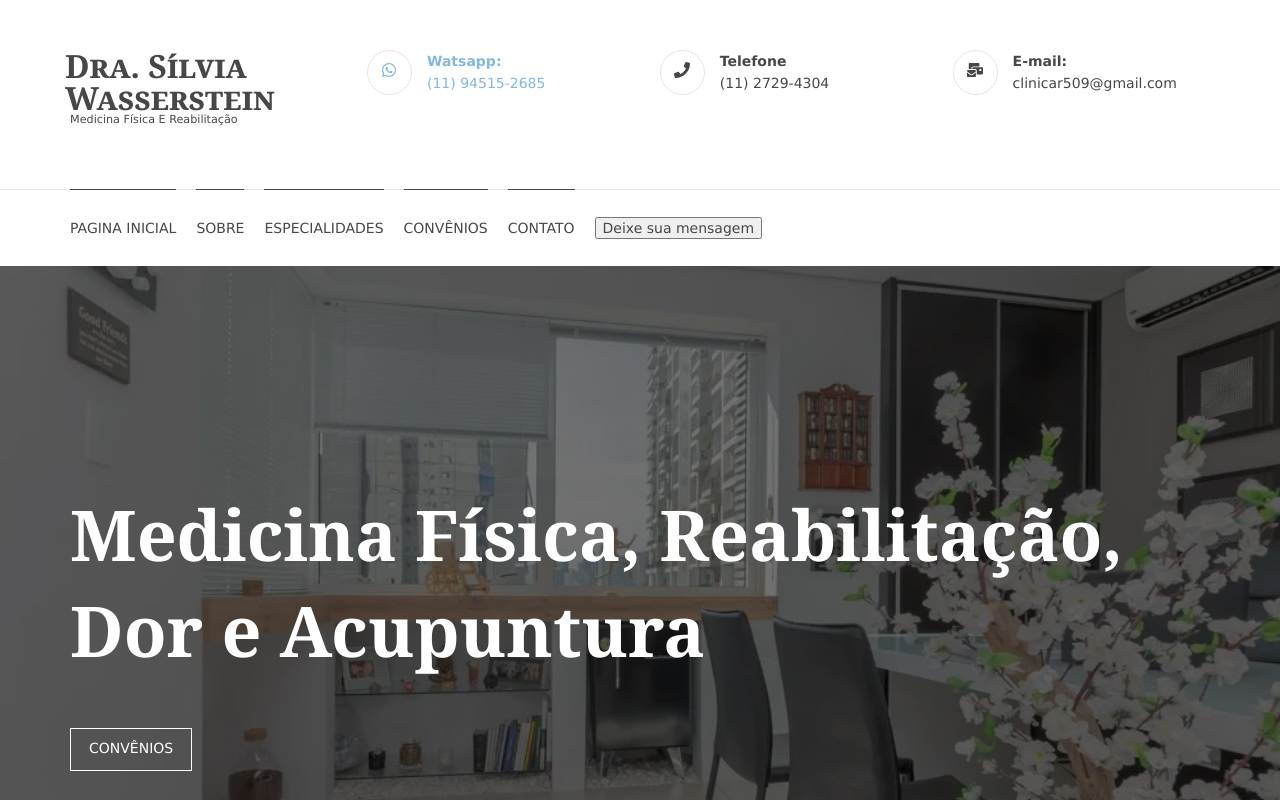
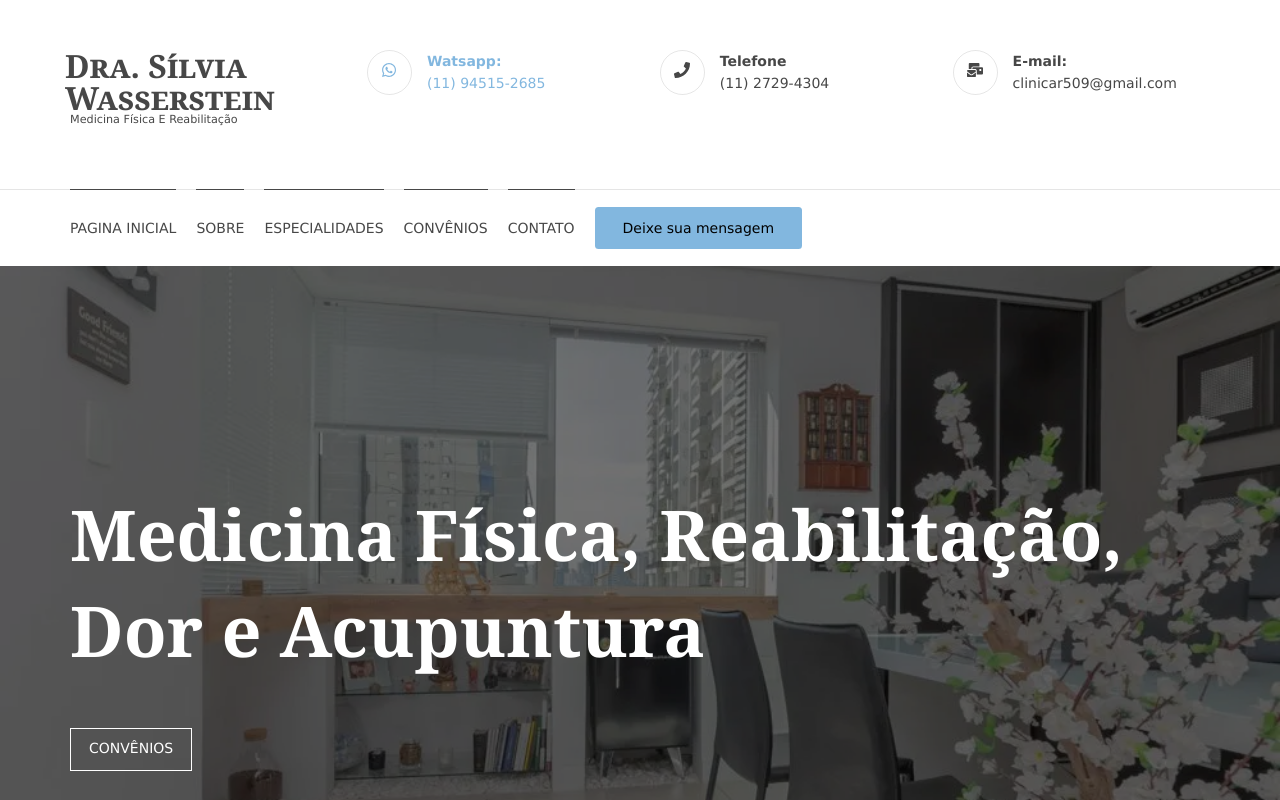
Before and after one commit to GLaveli/Wasserstein, a React (Create React App) app: page / in a window 1280 px wide. Shown: the top 800 px of the page. Built offline with nearby package versions, Linux system fonts and the light colour scheme; no server answers; some icons are missing.

Commit message:
update button new message

```diff
--- a/src/components/MenuBar/index.js
+++ b/src/components/MenuBar/index.js
@@ -25,7 +25,7 @@ function MenuBar() {
         <a href="/contato">Contato</a>
        </li>
        <li>
-        <MessageModal />
+        <MessageModal/>
        </li>
       </ul>
      </nav>
--- a/src/components/MenuBar/styles.css
+++ b/src/components/MenuBar/styles.css
@@ -2,6 +2,26 @@ nav ul, nav ol {
  margin: 0;
  padding: 0;
  list-style: none;
+}
+
+button{
+ font-size: 1rem;
+ color: rgb(0, 0, 0);
+ border: 0;
+ padding: 0 2rem;
+ background: #82B7DF;
+ border-radius: 0.25rem;
+ height: 3rem;
+}
+
+button:hover{
+ font-size: 1rem;
+ color: #fdfdfd;
+ background-color: #5585aa;
+ border: 0;
+ padding: 0 2rem;
+ border-radius: 0.25rem;
+ height: 3rem;
 }
 
 #mainav, #breadcrumb, .sidebar nav {
```
